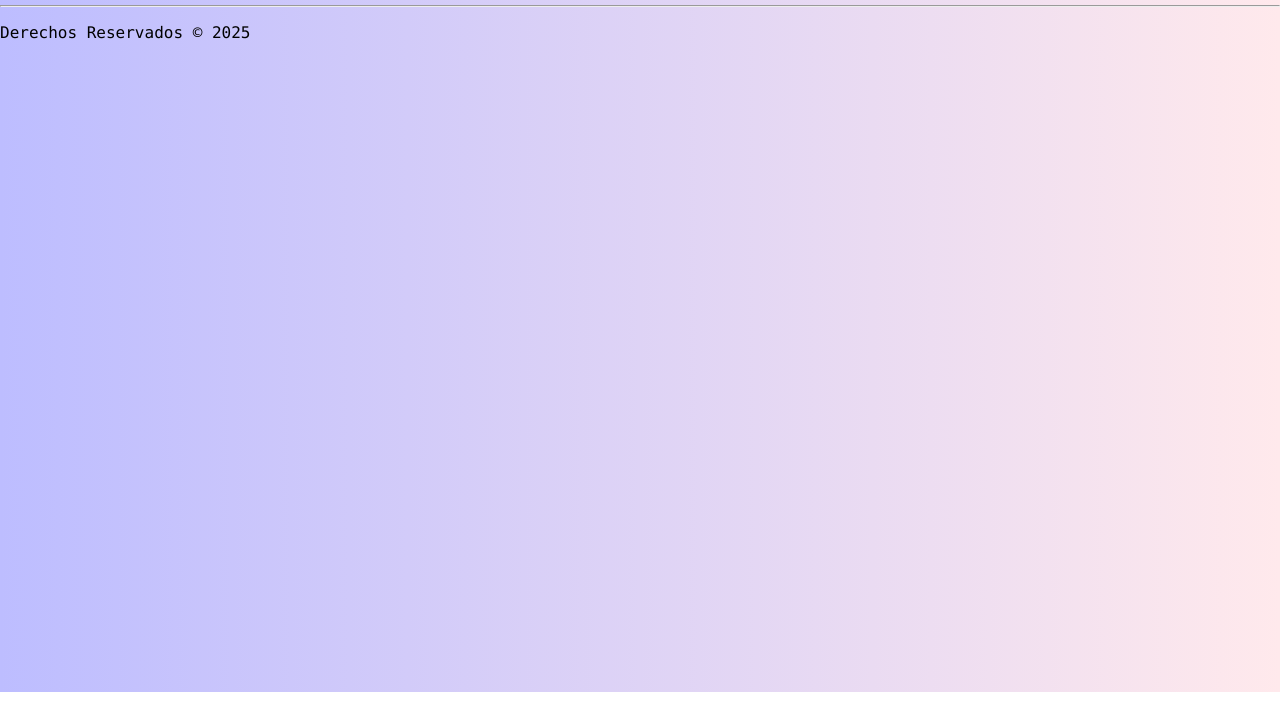
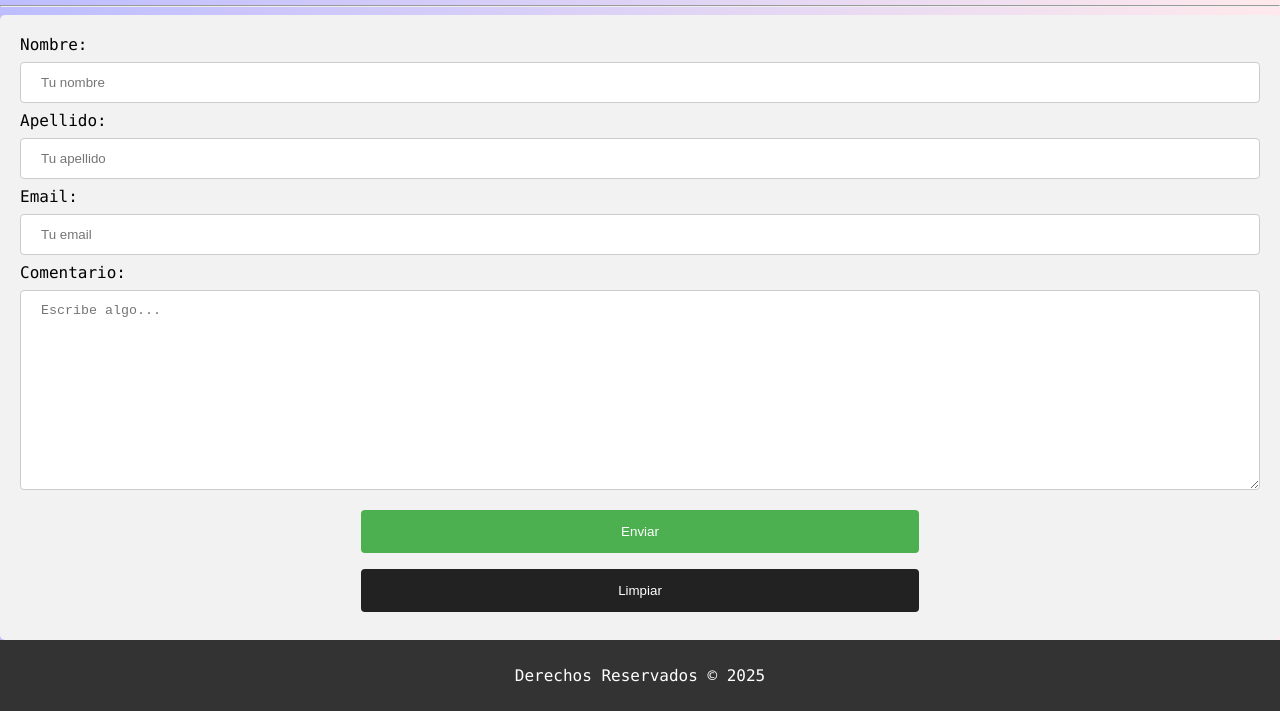
Before and after one commit to Lucas-69/BadCat-Blog, a plain HTML site: page Sitio-Web/contacto.html in a window 1280 px wide. Shown: the part 108-819 px from the top of the page. Drawn offline with Linux system fonts and the light colour scheme.

Commit message:
Proyecto en HTML finalizado

```diff
--- a/Sitio-Web/contacto.html
+++ b/Sitio-Web/contacto.html
@@ -67,9 +67,28 @@
             box-sizing: border-box;
         }
 
+        .centrar-boton {
+            display: flex;
+            justify-content: center;
+            align-items: center;
+            height: auto;
+            /* Centra verticalmente en toda la pantalla */
+        }
+
         input[type=submit] {
-            width: 100%;
+            width: 45%;
             background-color: #4CAF50;
+            color: white;
+            padding: 14px 20px;
+            margin: 8px 0;
+            border: none;
+            border-radius: 4px;
+            cursor: pointer;
+        }
+
+        input[type=reset] {
+            width: 45%;
+            background-color: #222222;
             color: white;
             padding: 14px 20px;
             margin: 8px 0;
@@ -107,18 +126,40 @@
                 <li> <a href="index.html">Home</a> </li>
                 <li> <a href="preferencias.html">Preferencias</a> </li>
                 <li> <a href="audiovisuales.html">Audiovisuales</a> </li>
-                <li> <a href="contacto.html">Contacto</a> </li>
+                <li> <a class="active" href="contacto.html">Contacto</a> </li>
             </ul>
         </nav>
         <hr>
 
     </header>
 
+    <div class="contenedor-formulario">
+        <form>
+
+            <label for="nombre"> Nombre: </label>
+            <input type="text" id="nombre" name="nombre" placeholder="Tu nombre"></input>
+            <label for="apellido"> Apellido: </label>
+            <input type="text" id="apellido" name="apellido" placeholder="Tu apellido"></input>
+            <label for="email"> Email: </label>
+            <input type="text" id="email" name="email" placeholder="Tu email"></input>
+
+            <label for="comentario"> Comentario: </label>
+            <textarea id="comentario" name="comentario" placeholder="Escribe algo..." style="height:200px"></textarea>
+
+            <div class="centrar-boton">
+                <input type="submit" value="Enviar">
+            </div>
+
+            <div class="centrar-boton">
+                <input type="reset" value="Limpiar">
+            </div>
+
+        </form>
+    </div>
 
 
 
-
-    <footer>
+    <footer class="footer">
         <p>Derechos Reservados &copy; 2025</p>
     </footer>
 
```
Also changed, not shown: Sitio-Web/audiovisuales.html (+2 -1 lines).
